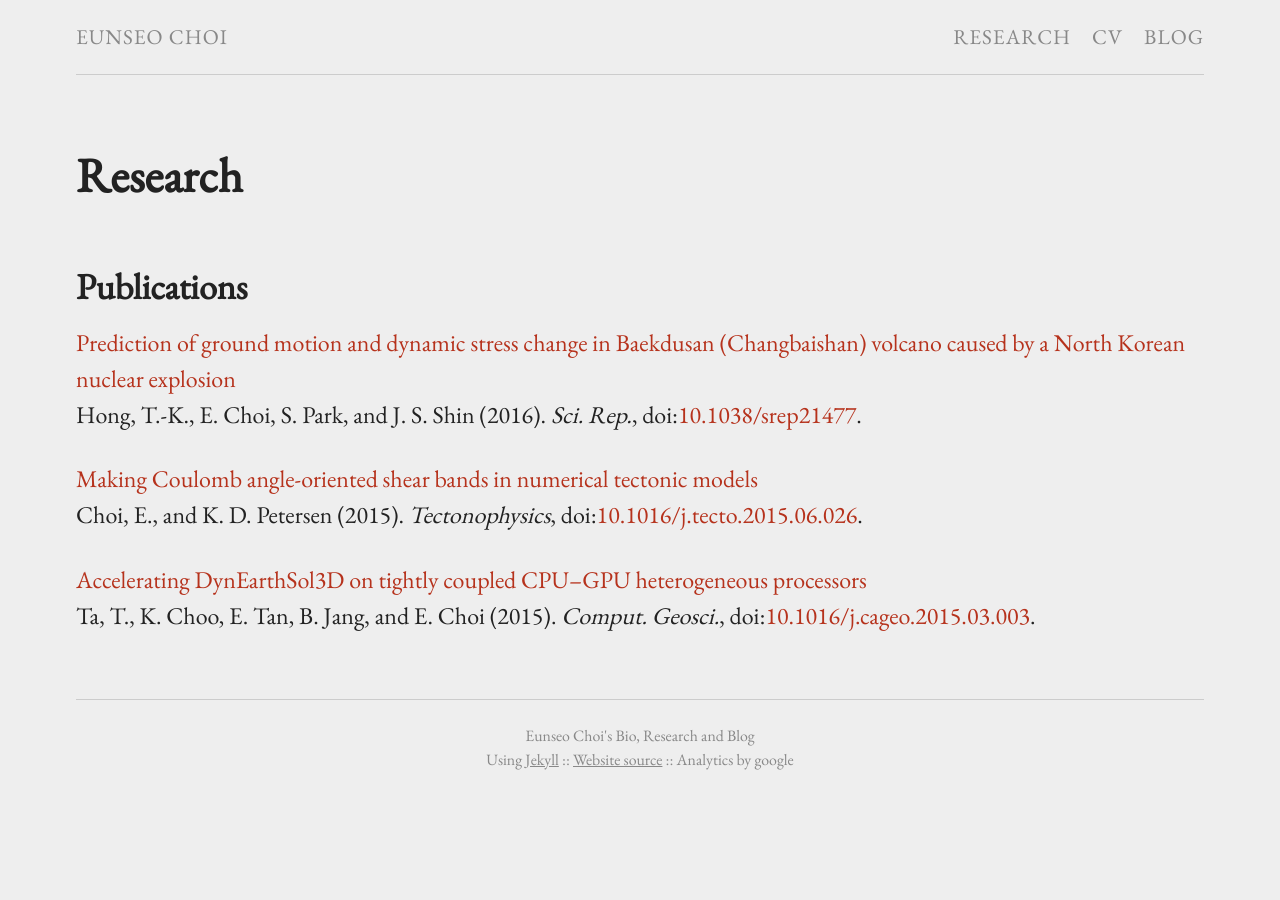
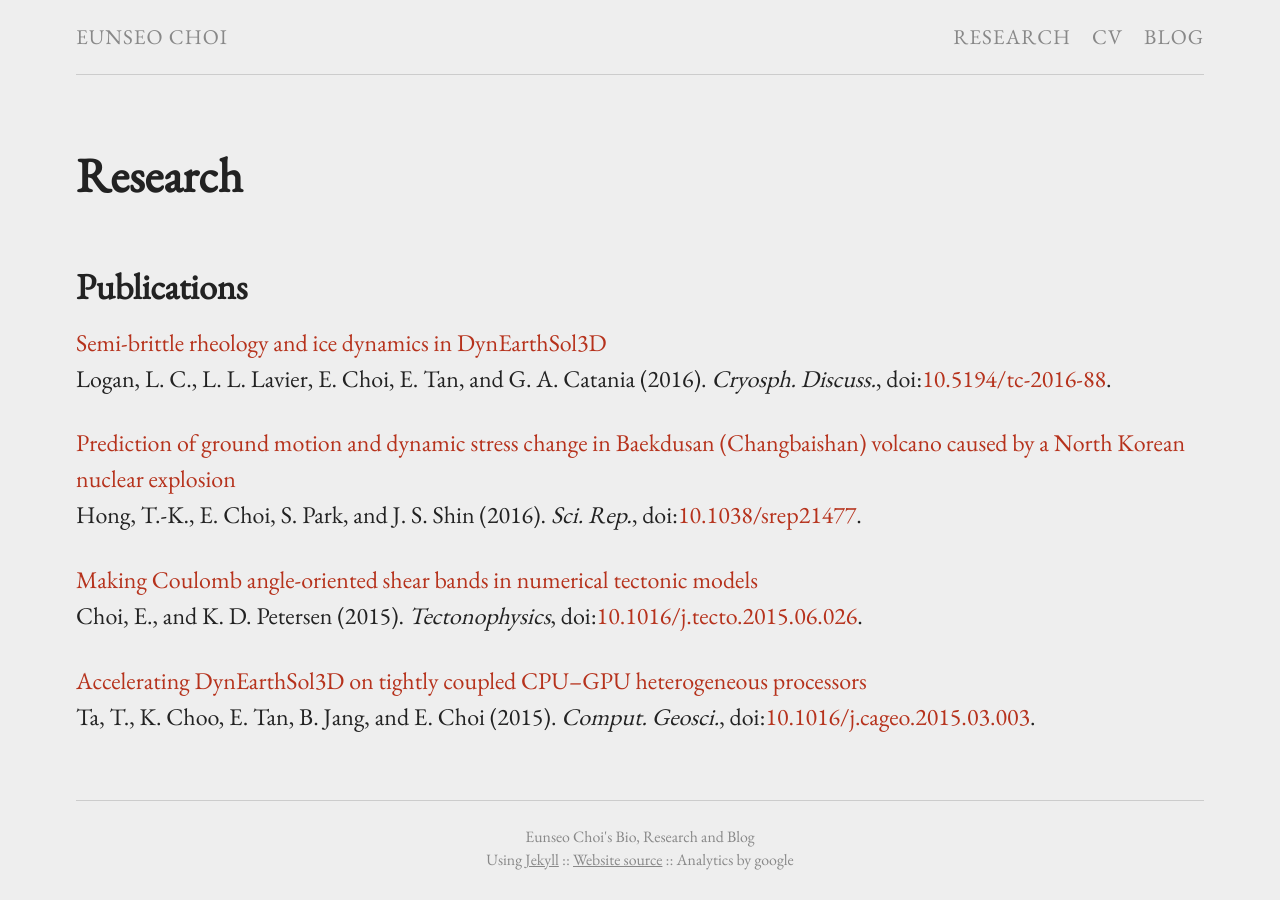
Before and after one commit to echoi/echoi.github.io, a Jekyll site: the page built from research.md, in a window 1280 px wide. Built offline with Jekyll 4.4.1, drawn with Linux system fonts in a browser that asks for light colours.

Commit message:
added one pub.

```diff
--- a/research.md
+++ b/research.md
@@ -3,6 +3,12 @@ layout: page
 permalink: /research/
 title: Research
 pubs:
+
+    - author: "Logan, L. C., L. L. Lavier, E. Choi, E. Tan, and G. A. Catania"
+      year: "(2016)"
+      title: "Semi-brittle rheology and ice dynamics in DynEarthSol3D"
+      journal: "Cryosph. Discuss."
+      doi: "10.5194/tc-2016-88"
 
     - author: "Hong, T.-K., E. Choi, S. Park, and J. S. Shin"
       year: "(2016)"
```
